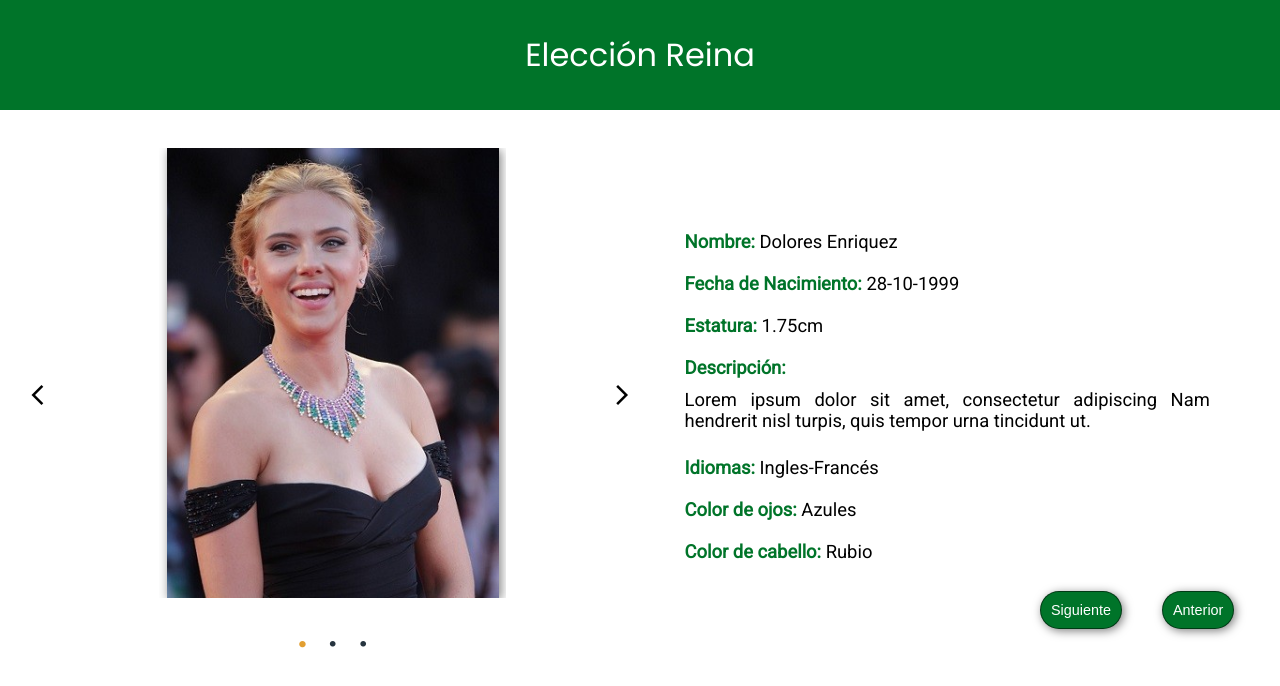
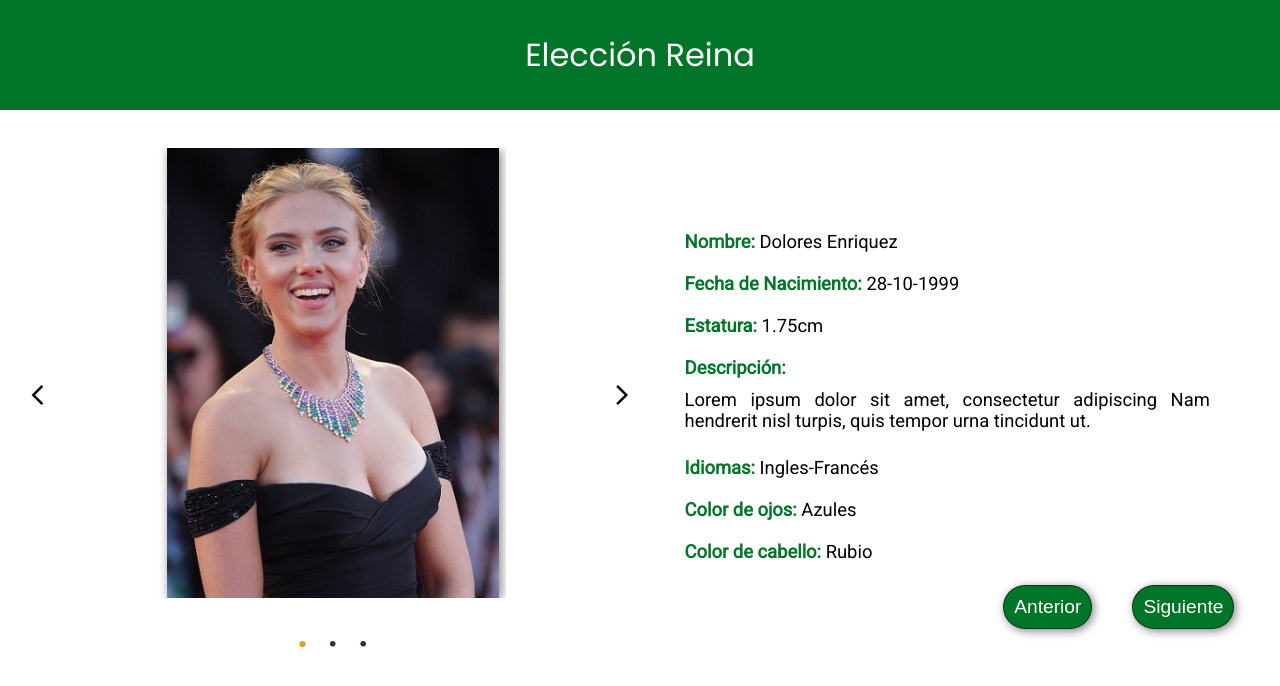
Before and after one commit to MilaProgramming/ReinaEspe, a React (Create React App) app: page /carrusel in a window 1280 px wide. Both pictures are taken after a click on the button "Siguiente". Shown: the top 686 px of the page. Built offline with nearby package versions, Linux system fonts and the light colour scheme.

Commit message:
Ajustes
Se cambió el tamaño de los botones anterior/siguiente y se pusieron comentarios para explicar el funcionamiento de la página.

```diff
--- a/src/pages/Carousel.js
+++ b/src/pages/Carousel.js
@@ -76,13 +76,14 @@ export const Carousel=() => {
 
 
     ];
+    //Esta función permite mover el carrusel hacia adelante o hacia atrás según el botón que se presione.
     const updateIndex = (newIndex) =>{
         if(newIndex < 0){
-            newIndex=items.length-1;
+            newIndex=items.length-1;//Muestra la última foto del carrusel si se presiona la flecha izquierda estando en la primera foto.
         }else if (newIndex > items.length-1){
-            newIndex = 0;
+            newIndex = 0; //Muestra la primera foto del carrusel si se presiona la flecha derecha estando en la última foto.
         }
-        setActiveIndex(newIndex);
+        setActiveIndex(newIndex); //Cambia activeIndex.
     };
   return (
     <div className="general">
@@ -91,7 +92,7 @@ export const Carousel=() => {
 
         <div className= "container">
             <div className="macrocarrusel">
-                <button onClick={()=>{
+                <button onClick={()=>{//Este botón retrocede en el carrusel.
                     updateIndex(activeIndex - 1);
                     }} className='button-arrow'>
                         <span className="material-symbols-outlined">
@@ -104,12 +105,14 @@ export const Carousel=() => {
                         style={{transform: `translate(-${activeIndex * 100}%)`}}
                     >
                     {items[activeQueen].icons.map((item)=>{ /* El indice debe ser parametrizado */
+                        //Crea instancias de CarruselItem enviándole las fotos de la reina actual para que aparezcan dentro del carrusel.
                         return  <CarouselItem item={item} width={"100%"}/>;
                     })}
                     </div>
                     <div className = "carousel-buttons">
                         <div className='indicators'>
                             {items.map((item,index)=>{
+                                //Indica en qué posición del carrusel se encuentra el usuario. También permiten cambiar la posición al hacer click.
                                 return (
                                     <button
                                             className="indicator-buttons"
@@ -138,7 +141,7 @@ export const Carousel=() => {
                 </div>
                 <button
                     className='button-arrow'
-                    onClick={() => {
+                    onClick={() => {//Avanza en el carrusel.
                     updateIndex(activeIndex + 1);
                     }}
                 >
@@ -147,6 +150,7 @@ export const Carousel=() => {
                     </span>
                 </button>
             </div>
+            {/*Se muestra la información de la reina.*/}
             <div className='carousel-item-text'>
                 <div className="renglon">
                     <h4>Nombre:</h4>&nbsp;
@@ -179,13 +183,15 @@ export const Carousel=() => {
             </div> {/* El indice debe ser parametrizado */}
         </div>
         <div className="boton-siguiente">
+            {/*Con estos botones es posible cambiar entre las diferentes candidatas registradas y ver su información.
+            Como los administradores son los encargados de gestionar lo que aparece en la página durante las diferentes etapas del
+            evento, estos botones deberían configurarse para que solo usuarios administradores puedan verlos.*/}
+            {(activeQueen > 0) &&(
+                <button onClick={() => {setActiveQueen(activeQueen-1)}}>Anterior</button>
+            )}
             {(activeQueen < items.length-1) &&(
                 <button onClick={() => {setActiveQueen(activeQueen+1)}}>Siguiente</button>
             )}
-            {(activeQueen > 0) &&(
-                <button onClick={() => {setActiveQueen(activeQueen-1)}}>Anterior</button>
-            )}
-
         </div>
     </div>
   )
--- a/src/styles/carrusel.css
+++ b/src/styles/carrusel.css
@@ -153,12 +153,13 @@ header{
 }
 
 .boton-siguiente button{
+  width: 100%;
   background-color: #007429;
   color:white;
   border: solid 1px #E29F31;
   margin: 20px;
   padding: 10px;
-  font-size: .9rem;
+  font-size: 1.2rem;
   border-radius: 10px;
   border: 1px solid rgba(0,0, 0, 0.5);
   border-radius: 25px;
```
